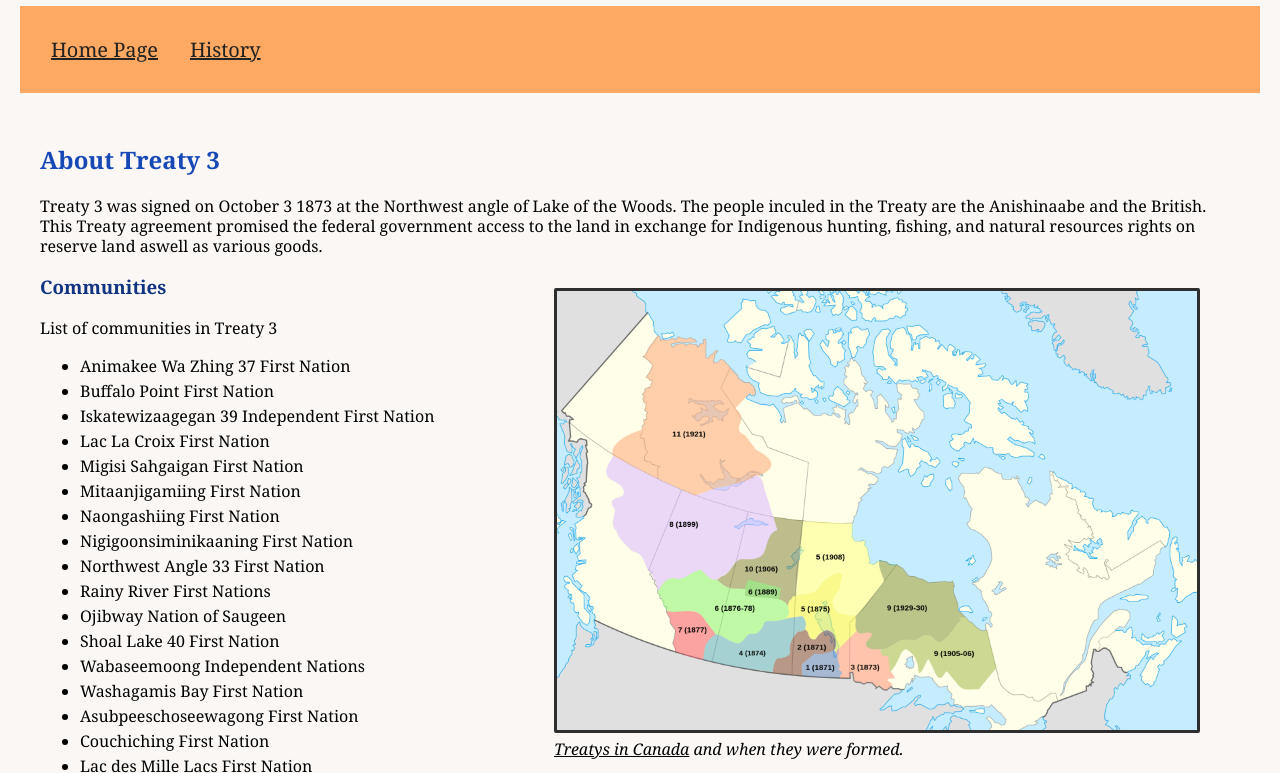
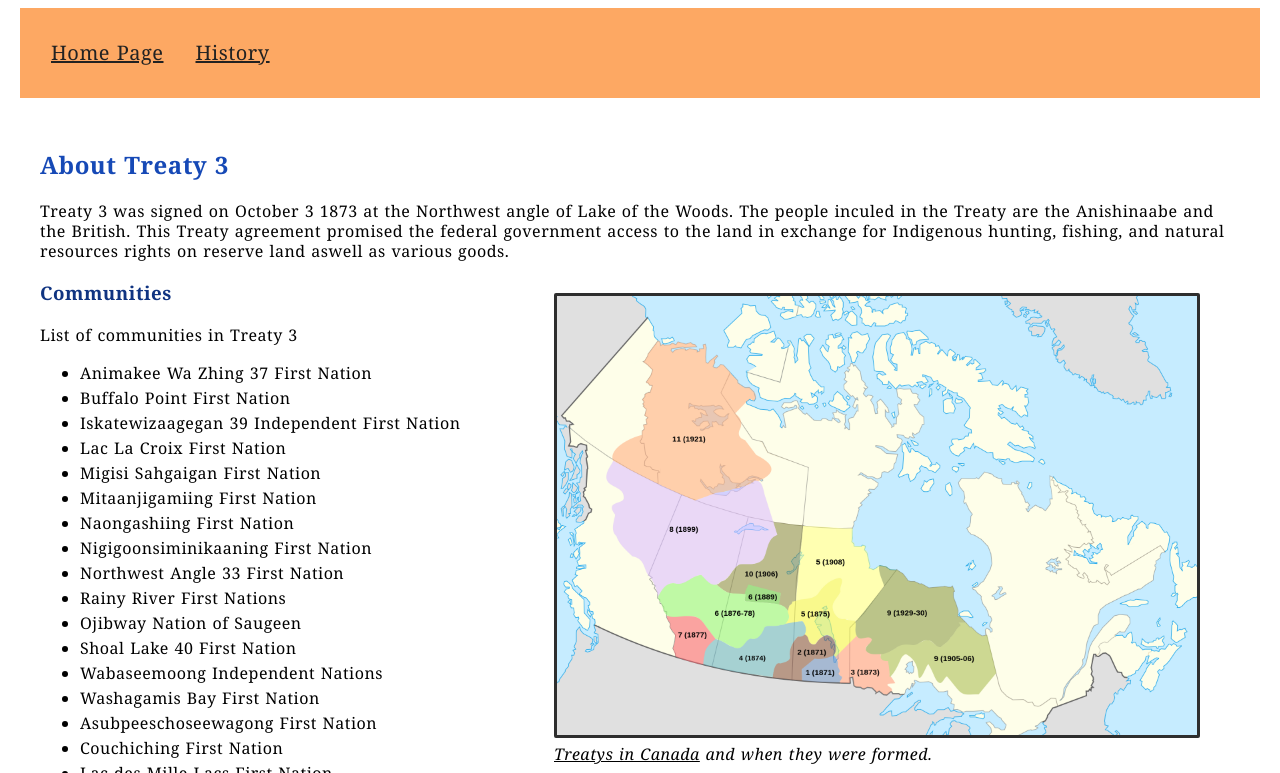
Before and after one commit to jord-lava/treaty-3-color-and-typography, a plain HTML site: page index.html in a window 1280 px wide. Shown: the part 80-853 px from the top of the page. Drawn offline with Linux system fonts and the light colour scheme.

Commit message:
added css properties

```diff
--- a/stylesheets/main.css
+++ b/stylesheets/main.css
@@ -16,11 +16,21 @@ colors and why i added them to the website
   -nuteral color that is easy for user to read on this webpage
 -(0,0,0) (black-used for main text on webpage) same reasons as above^^
 
+I used serif fonts to make my website look traditional and trustworthy
 */
 
 /*
   styles all elements to use the fonts that are listed
   below and for the font size to be 62.5% of defult font of the browser being used
+*/
+* {
+  line-height: 140%;
+}
+
+/*
+  "sets the font size to be 62.5% the defult font size for the browser" -Jess Linsangan
+  sets the font to georgia and if its not availble use times new roman, and if its
+  not availbe use the defult serif font
 */
 html {
   font-size: 62.5%;
@@ -32,12 +42,16 @@ html {
  -a font size of 1.6 rems (size 16 fonts)
  -have the color of the background to be an off white with a warm undertone
  -to have margin (sapce outsie of the content) on the left and right to be 2 rems
+ -made the spacing between the words 0.1rem
+ -the saping between the letters is 0.05 rems
 */
 body {
   font-size: 1.6rem;
-  background-color: rgb(250, 247, 244);
+  background-color: 250, 247, 244;
   margin-left: 2rem;
   margin-right: 2rem;
+  word-spacing: 0.1rem;
+  letter-spacing: 0.05rem;
 }
 
 /*
@@ -98,6 +112,7 @@ h2 {
 /* makes the line spacing of a paragraph to be 2 rems  */
 p {
   line-height: 2rem;
+  color: black;
 }
 
 /* syles the thid largest heading to be a dark blue */
@@ -146,3 +161,9 @@ footer ul li {
   /* gets rid of bullet point */
   list-style: none;
 }
+
+/* colors the focus and hover (when hovering or tabing on an elemnt) of the footer to be orange to improve readabilty */
+footer a:focus,
+footer a:hover {
+  background-color: #eb9651;
+}
```
Also changed, not shown: color-and-typography.html (+1 -1 lines).
